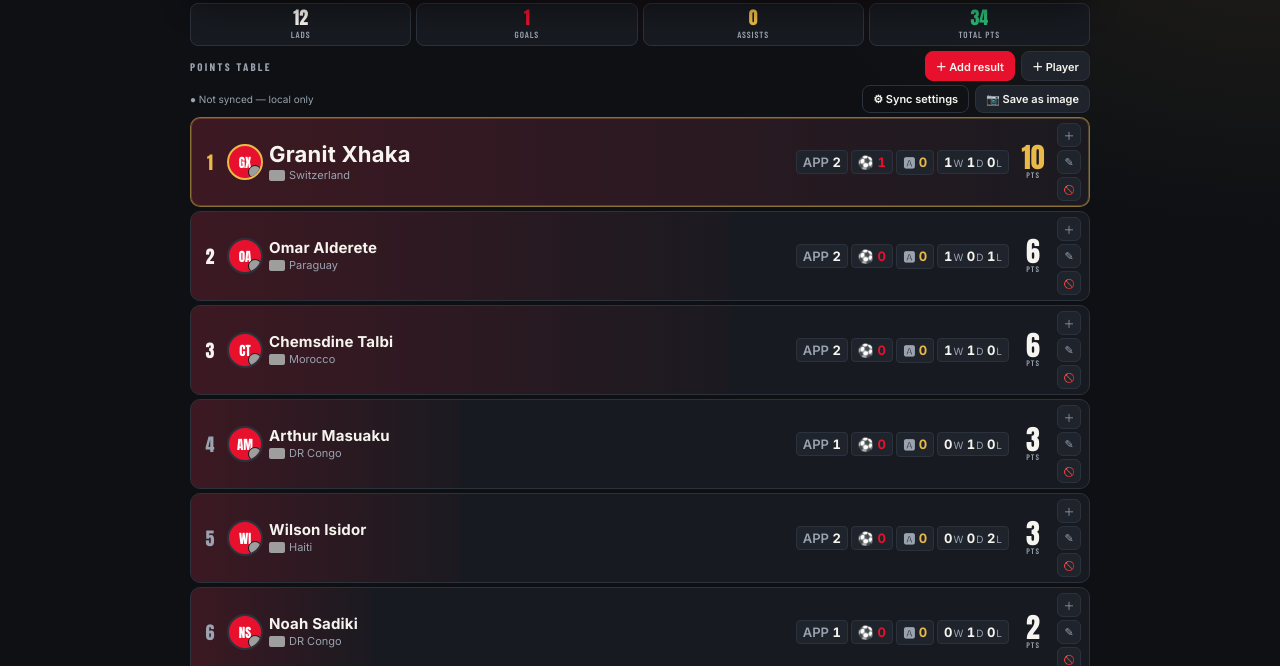
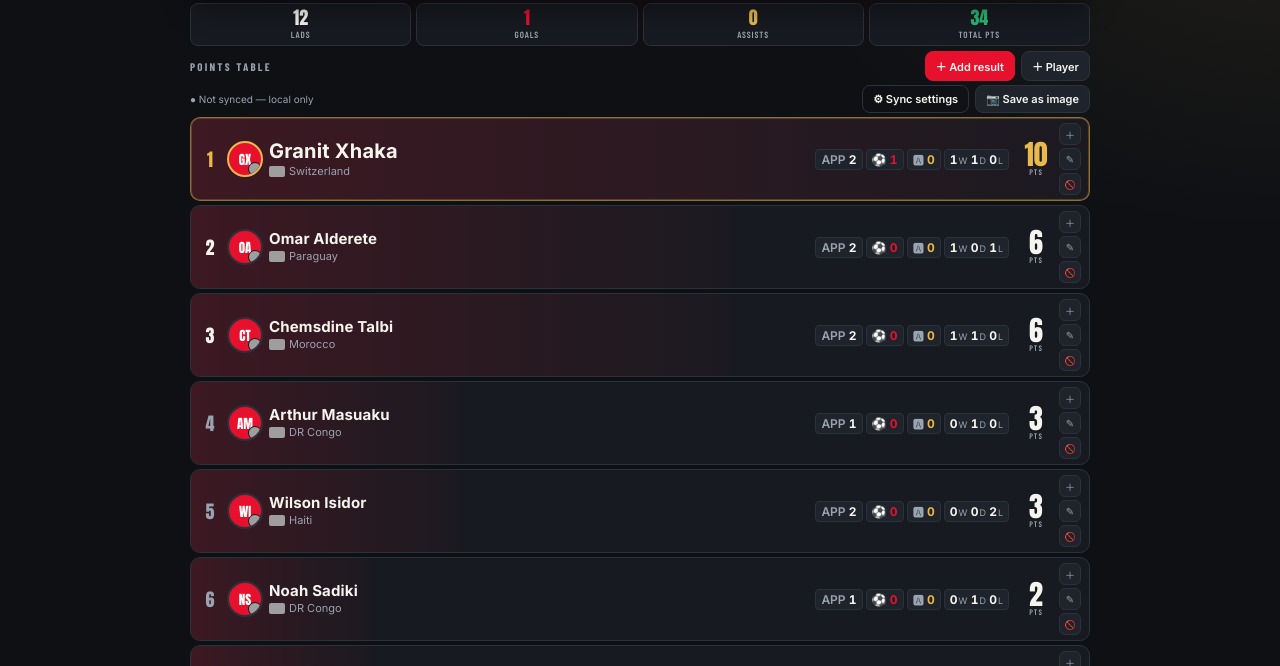
Before and after one commit to hammondtimothy/safc-world-cup, a plain HTML site: page index.html in a window 1280 px wide. Shown: the part 98-764 px from the top of the page. Drawn offline with nearby package versions, Linux system fonts and the light colour scheme; grey boxes are pictures that could not be loaded.

Commit message:
Add files via upload

```diff
--- a/index.html
+++ b/index.html
@@ -145,28 +145,28 @@
     border:1px solid var(--panel);object-fit:cover;background:#333
   }
 
-  .who{flex:0 0 auto;min-width:0;max-width:38%}
+  .who{flex:0 0 auto;min-width:0;max-width:34%}
   .name{font-weight:700;font-size:15px;letter-spacing:.01em;line-height:1.1;
     white-space:nowrap;overflow:hidden;text-overflow:ellipsis}
-  .row.top1 .name{font-size:22px}
+  .row.top1 .name{font-size:20px}
   .country{display:flex;align-items:center;gap:4px;margin-top:2px}
   .country img{width:16px;height:11px;border-radius:2px;object-fit:cover}
-  .country span{font-size:11px;color:var(--muted)}
+  .country span{font-size:11px;color:var(--muted);white-space:nowrap;overflow:hidden;text-overflow:ellipsis;display:block}
 
   /* Stats column — sits between name and scorebox */
-  .stats-col{flex:1 1 auto;display:flex;flex-direction:column;gap:3px;align-items:flex-end;padding:0 4px;min-width:0}
-  .stat-row{display:flex;gap:3px;flex-wrap:nowrap;align-items:center}
+  .stats-col{flex:1 1 0;display:flex;flex-direction:column;gap:3px;align-items:flex-end;padding:0 4px;min-width:0;max-width:100%}
+  .stat-row{display:flex;gap:3px;flex-wrap:wrap;justify-content:flex-end;align-items:center}
   .chip{
-    font-size:13px;font-weight:600;color:var(--muted);
+    font-size:12px;font-weight:600;color:var(--muted);
     background:var(--panel-2);border:1px solid var(--line);border-radius:4px;
-    padding:3px 6px;font-variant-numeric:tabular-nums;white-space:nowrap
+    padding:2px 5px;font-variant-numeric:tabular-nums;white-space:nowrap
   }
   .chip b{color:var(--white);font-weight:700}
   .chip.g b{color:var(--red)}
   .chip.a b{color:var(--gold)}
-  .wdl-sep{color:var(--muted);font-weight:400;font-size:10px;margin-left:1px}
+  .wdl-sep{color:var(--muted);font-weight:400;font-size:9px;margin-left:1px}
 
-  .scorebox{flex:0 0 auto;text-align:center;margin-left:-4px;min-width:36px}
+  .scorebox{flex:0 0 auto;text-align:center;margin-left:0;min-width:34px}
   .scorebox .pts{font-family:'Anton',sans-serif;font-size:28px;line-height:.9;
     font-variant-numeric:tabular-nums}
   .row.top1 .scorebox .pts{color:var(--gold)}
@@ -175,8 +175,8 @@
 
   .rowtools{display:flex;flex-direction:column;gap:3px;flex:0 0 auto}
   .icon{
-    width:24px;height:24px;border-radius:6px;background:var(--panel-2);
-    border:1px solid var(--line);color:var(--muted);font-size:11px;
+    width:22px;height:22px;border-radius:6px;background:var(--panel-2);
+    border:1px solid var(--line);color:var(--muted);font-size:10px;
     display:flex;align-items:center;justify-content:center;transition:.15s
   }
   .icon:hover{color:#fff;border-color:var(--red)}
```
